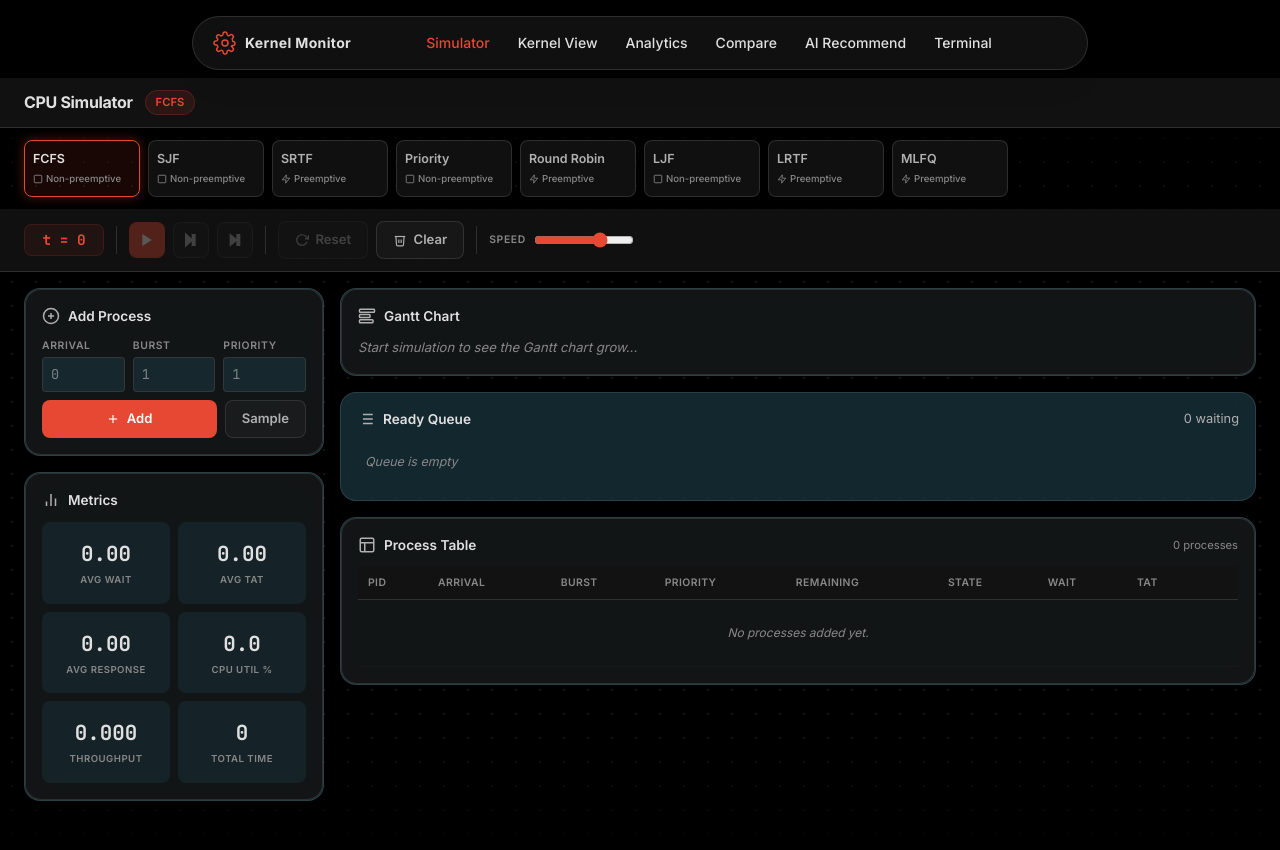
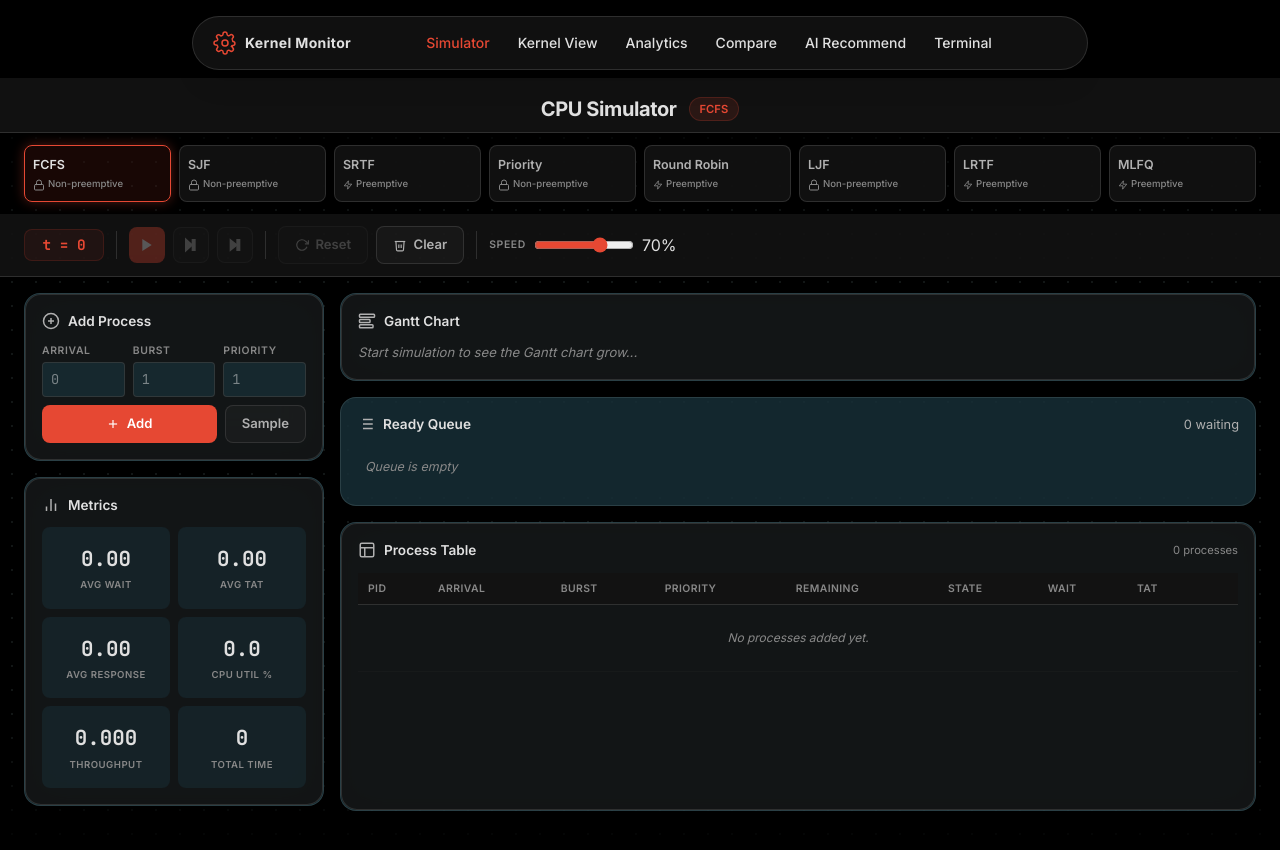
Before and after one commit to sainath2212/CPU_SCHEDULING_VISUALIZER, a React (Vite) app: page /simulator in a window 1280 px wide. Shown: the top 850 px of the page. Built offline with nearby package versions, Linux system fonts and the light colour scheme.

Commit message:
fixed process table

```diff
--- a/src/components/AlgorithmSelector.jsx
+++ b/src/components/AlgorithmSelector.jsx
@@ -35,7 +35,7 @@ export default function AlgorithmSelector({ selected, onSelect, timeQuantum, onT
                                 </>
                             ) : (
                                 <>
-                                    <svg width="10" height="10" viewBox="0 0 24 24" fill="none" stroke="currentColor" strokeWidth="2"><rect x="3" y="3" width="18" height="18" rx="2" /></svg>
+                                    <svg width="12" height="12" viewBox="0 0 24 24" fill="none" stroke="currentColor" strokeWidth="2" strokeLinecap="round" strokeLinejoin="round"><rect x="3" y="11" width="18" height="11" rx="2" ry="2"></rect><path d="M7 11V7a5 5 0 0 1 10 0v4"></path></svg>
                                     Non-preemptive
                                 </>
                             )}
--- a/src/components/ControlPanel.jsx
+++ b/src/components/ControlPanel.jsx
@@ -61,8 +61,8 @@ export default function ControlPanel({
             <div className="control-divider" />
 
             <div className="control-section">
-                <span style={{ fontSize: '0.65rem', color: 'var(--color-kernel-text-muted)', fontWeight: 600, textTransform: 'uppercase', letterSpacing: '0.06em' }}>
-                    Speed
+                <span style={{ fontSize: '0.65rem', color: 'var(--color-kernel-text-muted)', fontWeight: 600, textTransform: 'uppercase', letterSpacing: '0.06em', display: 'flex', justifyContent: 'space-between', width: '100%' }}>
+                    <span>Speed</span>
                 </span>
                 <input
                     type="range"
@@ -73,6 +73,7 @@ export default function ControlPanel({
                     value={1550 - speed}
                     onChange={(e) => onSpeedChange(1550 - parseInt(e.target.value))}
                 />
+                <span style={{ color: 'var(--color-kernel-text)' }}>{Math.round((1550 - speed) / 15)}%</span>
             </div>
 
             {isCompleted && (
--- a/src/index.css
+++ b/src/index.css
@@ -1014,14 +1014,24 @@
   color: var(--color-kernel-idle);
 }
 
+.sim-nav {
+  display: flex;
+  flex-direction: column;
+  justify-content: center;
+  align-items: center;
+  padding: 1rem 0 0.5rem;
+  gap: 0.5rem;
+}
+
 .sim-title-group {
   display: flex;
   align-items: center;
+  justify-content: center;
   gap: 0.75rem;
 }
 
 .sim-title {
-  font-size: 1rem;
+  font-size: 1.25rem;
   font-weight: 700;
   letter-spacing: -0.02em;
 }
@@ -1157,8 +1167,20 @@
 
 .algorithm-grid {
   display: grid;
-  grid-template-columns: repeat(auto-fill, minmax(110px, 1fr));
+  grid-template-columns: repeat(8, 1fr);
   gap: 0.5rem;
+}
+
+@media (max-width: 1200px) {
+  .algorithm-grid {
+    grid-template-columns: repeat(4, 1fr);
+  }
+}
+
+@media (max-width: 768px) {
+  .algorithm-grid {
+    grid-template-columns: repeat(2, 1fr);
+  }
 }
 
 .algorithm-btn {
@@ -1320,7 +1342,7 @@
 .process-table-scroll {
   overflow-x: auto;
   overflow-y: auto;
-  max-height: 300px;
+  height: 220px;
 }
 
 .process-table {
--- a/src/pages/SimulatorPage.jsx
+++ b/src/pages/SimulatorPage.jsx
@@ -1,7 +1,3 @@
-/**
- * SimulatorPage — Main simulation interface with Aceternity 3D effects.
- */
-
 import { useEffect, useCallback } from 'react';
 import { motion } from 'framer-motion';
 import { useProcesses } from '../context/ProcessContext';
```
